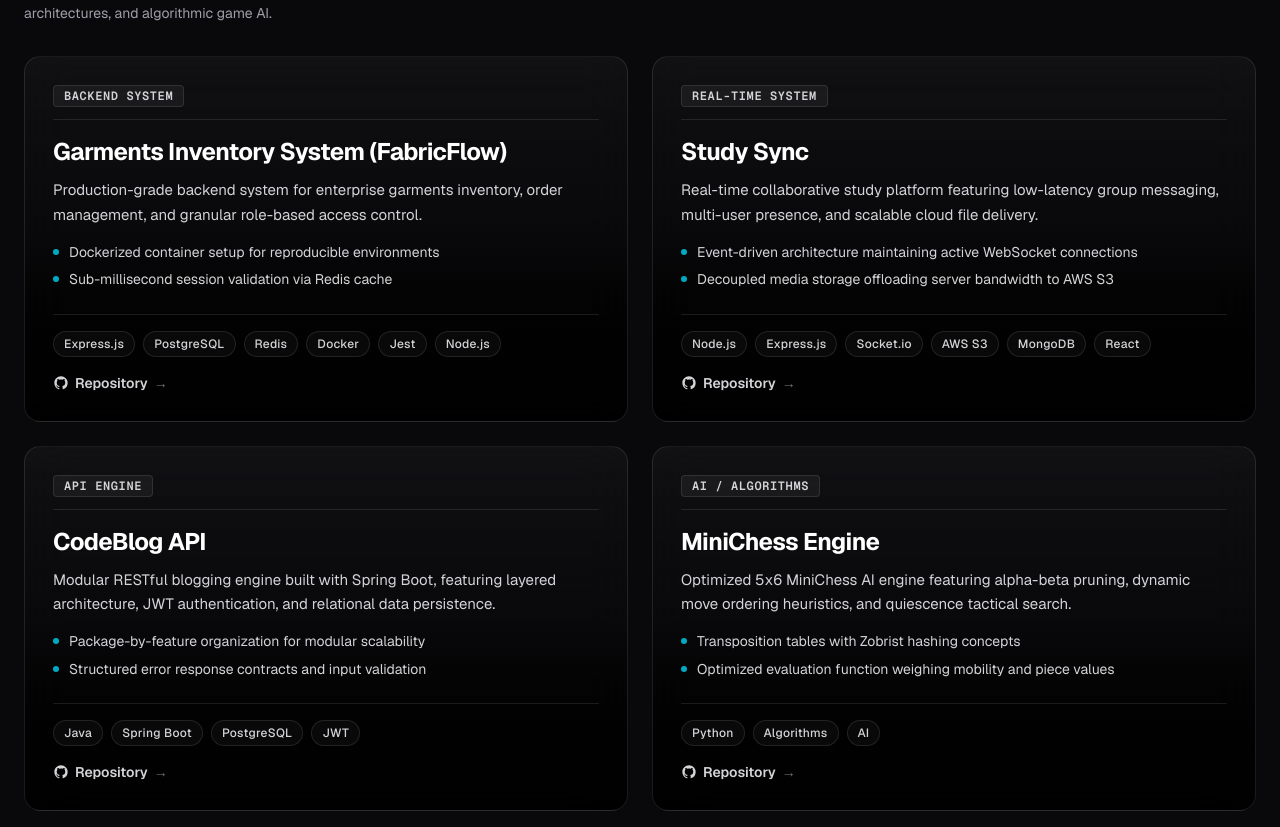
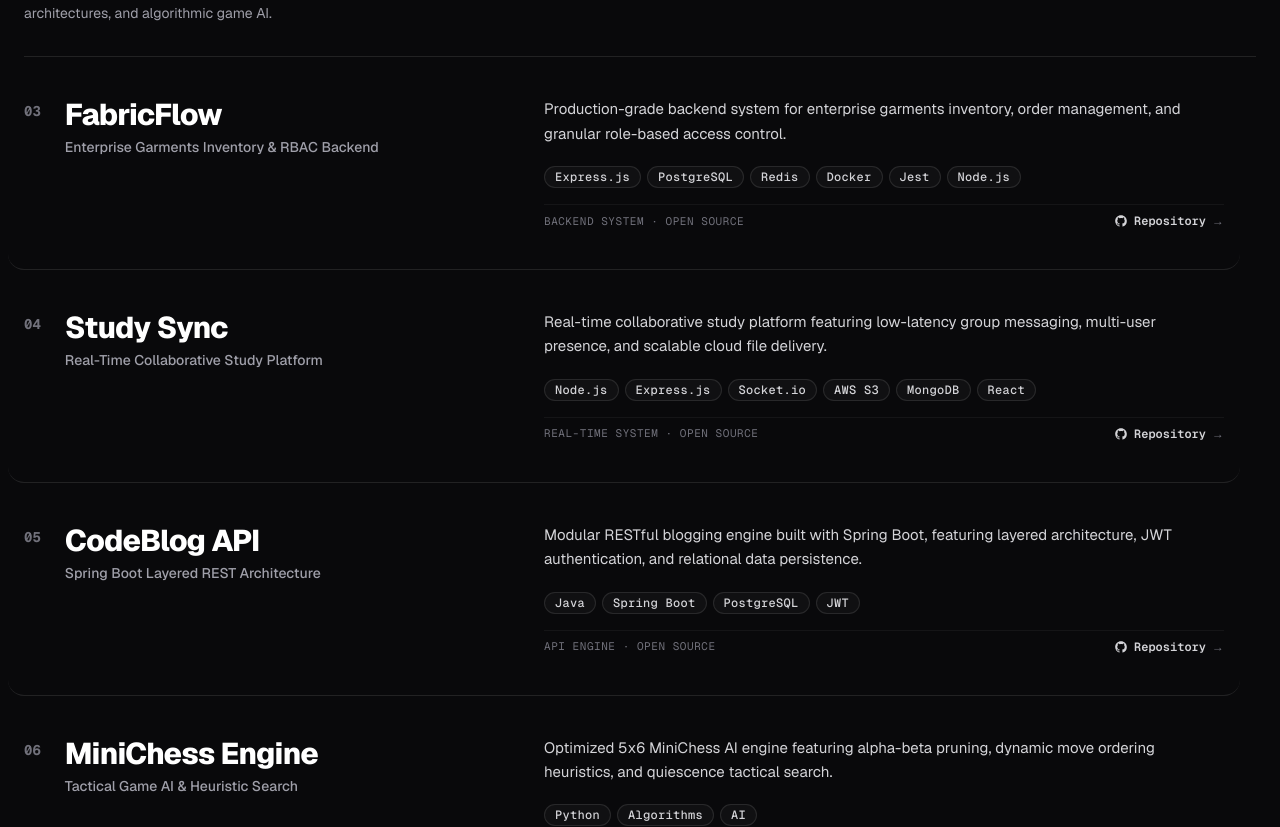
Before and after one commit to jarifulovi/jr-portfolio, a Next.js app: page / in a window 1280 px wide. Shown: the part 6021-6848 px from the top of the page. Built offline with nearby package versions, Linux system fonts and the light colour scheme.

Commit message:
refactor: redesign secondary project cards and add taglines to project data

```diff
--- a/src/components/sections/ProjectsSection.tsx
+++ b/src/components/sections/ProjectsSection.tsx
@@ -93,12 +93,14 @@ export default function ProjectsSection({ projects }: { projects: Project[] }) {
               whileInView={{ opacity: 1, y: 0 }}
               viewport={{ once: true, amount: 0.15 }}
               transition={{ duration: 0.5 }}
-              className="grid gap-6 md:grid-cols-2"
+              className="divide-y divide-white/10 border-t border-b border-white/10"
             >
-              {otherProjects.map((project) => (
+              {otherProjects.map((project, idx) => (
                 <SecondaryProjectCard
                   key={project.title}
+                  index={String(idx + 3).padStart(2, "0")}
                   title={project.title}
+                  tagline={project.tagline}
                   description={project.description}
                   highlights={project.highlights}
                   stack={project.stack}
--- a/src/components/sections/SecondaryProjectCard.tsx
+++ b/src/components/sections/SecondaryProjectCard.tsx
@@ -4,7 +4,9 @@ import React from "react";
 import { Badge } from "../ui/Badge";
 
 interface SecondaryProjectProps {
+  index?: string;
   title: string;
+  tagline?: string;
   description: string;
   highlights?: string[];
   stack: string[];
@@ -14,62 +16,59 @@ interface SecondaryProjectProps {
 }
 
 export const SecondaryProjectCard: React.FC<SecondaryProjectProps> = ({
+  index = "03",
   title,
+  tagline,
   description,
-  highlights = [],
   stack,
   repoUrl,
   liveUrl,
   status,
 }) => {
   return (
-    <article className="group relative flex h-full flex-col justify-between rounded-2xl border border-white/10 bg-gradient-to-b from-white/[0.04] via-zinc-950/70 to-black/90 p-6 sm:p-7 backdrop-blur-xl transition-all duration-300 hover:-translate-y-1 hover:border-cyan-500/35 hover:shadow-[0_20px_50px_-15px_rgba(6,182,212,0.18)]">
-      {/* Ambient Neon Backlight Aura */}
-      <div className="pointer-events-none absolute -inset-0.5 -z-10 rounded-2xl bg-gradient-to-b from-cyan-500/20 via-cyan-500/5 to-transparent opacity-0 blur-xl transition-opacity duration-300 group-hover:opacity-100" />
+    <div className="group relative py-8 sm:py-10 transition-colors duration-300 hover:bg-white/[0.015] px-4 -mx-4 rounded-2xl w-full min-w-0">
+      <div className="grid grid-cols-1 md:grid-cols-12 gap-6 md:gap-8 lg:gap-12 items-start w-full min-w-0">
+        {/* Left Column (5 Cols): Index, Big Title, Subtitle */}
+        <div className="md:col-span-5 flex items-start gap-4 sm:gap-6 min-w-0">
+          <span className="font-mono text-xs sm:text-sm font-bold text-zinc-500 pt-1 shrink-0 select-none">
+            {index}
+          </span>
 
-      <div>
-        {/* Top Header Row: Status Badge */}
-        <div className="flex items-center justify-between border-b border-white/10 pb-3 font-mono text-xs">
-          <span className="rounded bg-white/5 border border-white/10 px-2.5 py-0.5 font-semibold uppercase tracking-wider text-zinc-300 transition-colors duration-200 group-hover:border-cyan-500/30 group-hover:text-cyan-200">
-            {status || "Operational System"}
-          </span>
+          <div className="min-w-0 flex-1">
+            <h4 className="text-2xl sm:text-3xl font-extrabold tracking-tight text-white transition-all duration-300 group-hover:text-cyan-300 group-hover:translate-x-1">
+              {title}
+            </h4>
+            {tagline && (
+              <p className="mt-1 text-xs sm:text-sm text-zinc-400 font-medium tracking-normal">
+                {tagline}
+              </p>
+            )}
+          </div>
         </div>
 
-        {/* Project Title */}
-        <h4 className="mt-4 text-xl sm:text-2xl font-bold tracking-tight text-white transition-colors duration-200 group-hover:text-cyan-300">
-          {title}
-        </h4>
-
-        {/* Description */}
-        <p className="mt-2.5 text-sm sm:text-[15px] leading-relaxed text-zinc-300">
+        {/* Right Column (7 Cols): Narrative, Stack Pills, Metadata Line */}
+        <div className="md:col-span-7 flex flex-col justify-between space-y-4 min-w-0">
+          <p className="text-sm sm:text-[15px] leading-relaxed text-zinc-300">
             {description}
           </p>
 
-        {/* Key Highlights */}
-        {highlights.length > 0 && (
-          <ul className="mt-4 space-y-2 text-xs sm:text-sm text-zinc-300">
-            {highlights.slice(0, 2).map((item) => (
-              <li key={item} className="flex items-start gap-2.5">
-                <span className="mt-1.5 h-1.5 w-1.5 shrink-0 rounded-full bg-cyan-400/80" />
-                <span className="leading-snug">{item}</span>
-              </li>
-            ))}
-          </ul>
-        )}
-      </div>
-
-      {/* Footer: Tech Stack & Action Links */}
-      <div className="mt-6 border-t border-white/10 pt-4">
-        <div className="flex flex-wrap gap-2 mb-4">
+          {/* Technology Stack Pills */}
+          <div className="flex flex-wrap gap-1.5 pt-1">
             {stack.map((item) => (
               <Badge
                 key={item}
                 label={item}
                 variant="default"
-              className="bg-white/[0.03] border-white/10 text-xs text-zinc-300 hover:border-white/20 px-2.5 py-1"
+                className="bg-white/[0.03] border-white/10 text-xs font-mono text-zinc-300 hover:border-white/25 px-2.5 py-0.5"
               />
             ))}
           </div>
+
+          {/* Bottom Metadata & Action Link */}
+          <div className="pt-2 flex flex-wrap items-center justify-between gap-3 font-mono text-xs text-zinc-400 border-t border-white/5">
+            <span className="uppercase tracking-wider text-[11px] text-zinc-500">
+              {status || "Operational System"} · OPEN SOURCE
+            </span>
 
             <div className="flex items-center gap-4">
               {repoUrl && (
@@ -77,9 +76,9 @@ export const SecondaryProjectCard: React.FC<SecondaryProjectProps> = ({
                   href={repoUrl}
                   target="_blank"
                   rel="noreferrer"
-              className="inline-flex items-center gap-1.5 text-sm font-semibold text-zinc-300 transition-colors hover:text-white group/link"
+                  className="inline-flex items-center gap-1.5 font-semibold text-zinc-300 transition-colors duration-200 hover:text-white group/link"
                 >
-              <svg className="h-4 w-4 fill-current" viewBox="0 0 24 24">
+                  <svg className="h-3.5 w-3.5 fill-current" viewBox="0 0 24 24">
                     <path
                       fillRule="evenodd"
                       clipRule="evenodd"
@@ -97,7 +96,7 @@ export const SecondaryProjectCard: React.FC<SecondaryProjectProps> = ({
                   href={liveUrl}
                   target="_blank"
                   rel="noreferrer"
-              className="inline-flex items-center gap-1.5 text-sm font-semibold text-cyan-400 hover:text-cyan-300"
+                  className="inline-flex items-center gap-1.5 font-semibold text-cyan-400 hover:text-cyan-300"
                 >
                   <span>Live</span>
                   <span>↗</span>
@@ -105,6 +104,8 @@ export const SecondaryProjectCard: React.FC<SecondaryProjectProps> = ({
               )}
             </div>
           </div>
-    </article>
+        </div>
+      </div>
+    </div>
   );
 };
--- a/src/data/projects.json
+++ b/src/data/projects.json
@@ -115,7 +115,8 @@
     "image": "/screenshots/inbox-thread-page.png"
   },
   {
-    "title": "Garments Inventory System (FabricFlow)",
+    "title": "FabricFlow",
+    "tagline": "Enterprise Garments Inventory & RBAC Backend",
     "description": "Production-grade backend system for enterprise garments inventory, order management, and granular role-based access control.",
     "impact": "Engineered session-based authentication with Redis, raw SQL query optimizations, full Dockerization, and comprehensive Jest test coverage.",
     "summary": "Operational backend engineered for reliable inventory tracking, bulk order pipelines, and multi-tier user permissions.",
@@ -158,6 +159,7 @@
   },
   {
     "title": "Study Sync",
+    "tagline": "Real-Time Collaborative Study Platform",
     "description": "Real-time collaborative study platform featuring low-latency group messaging, multi-user presence, and scalable cloud file delivery.",
     "impact": "Architected low-latency event pipelines using Socket.io and integrated AWS S3 for secure, scalable academic material distribution.",
     "summary": "Collaborative hub designed to synchronize multiple study groups simultaneously with real-time events and distributed media storage.",
@@ -199,6 +201,7 @@
   },
   {
     "title": "CodeBlog API",
+    "tagline": "Spring Boot Layered REST Architecture",
     "description": "Modular RESTful blogging engine built with Spring Boot, featuring layered architecture, JWT authentication, and relational data persistence.",
     "impact": "Implemented clean package-by-feature structure with decoupled services, secure controllers, and transactional database integrity.",
     "summary": "Modular API with strict separation of authentication, publication workflows, and community comments.",
@@ -237,6 +240,7 @@
   },
   {
     "title": "MiniChess Engine",
+    "tagline": "Tactical Game AI & Heuristic Search",
     "description": "Optimized 5x6 MiniChess AI engine featuring alpha-beta pruning, dynamic move ordering heuristics, and quiescence tactical search.",
     "impact": "Implemented transposition table caching for rapid state evaluation and pruning suboptimal game tree branches.",
     "summary": "Tactical chess engine engineered with minimax optimizations and compact board state evaluations.",
```
Lines whose indentation alone changed are shown as unchanged.
